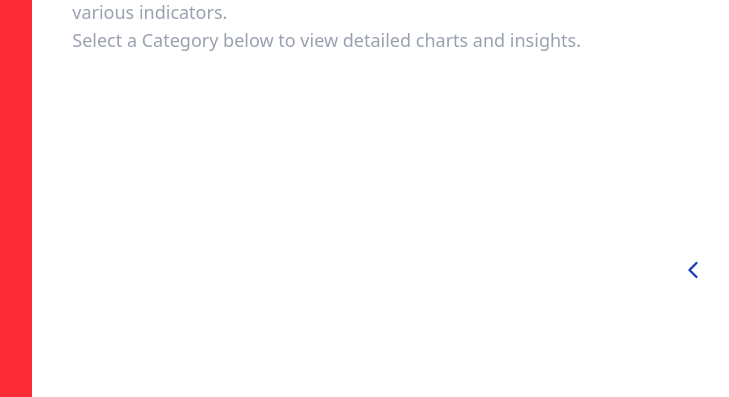
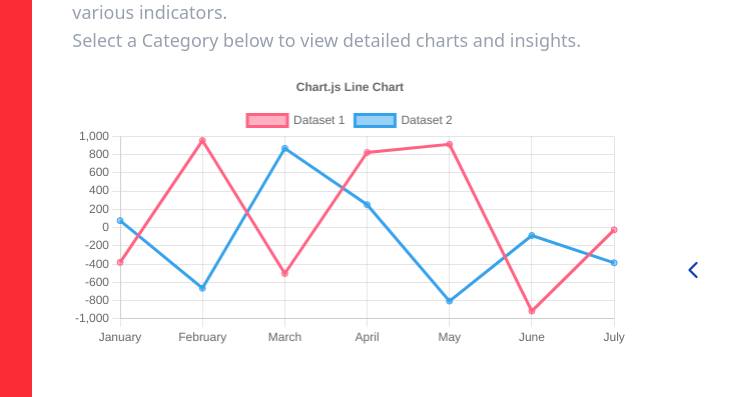
Before and after one commit to shawn-dsilva/environmental-indicator-viewer, a Next.js app: page /et-analysis in a window 1280 px wide. Both pictures are taken after a click on the button 63 px from the left and 400 px from the top of the page. Shown: the part 130-527 px from the top of the page, without its empty margins (5-734 px from the left). Built offline with nearby package versions, Linux system fonts and the light colour scheme.

Commit message:
react chartjs 2 basic line chart example working

```diff
--- a/app/components/LeftCardDrawer.tsx
+++ b/app/components/LeftCardDrawer.tsx
@@ -1,11 +1,9 @@
 "use client"
 import { Button } from '@/components/ui/button'
-import { ChevronDown, ChevronLeft, ChevronRight, ChevronUp } from 'lucide-react'
+import { ChevronDown, ChevronLeft, ChevronRight } from 'lucide-react'
 import React, { useState } from 'react'
-import InfoCard from './InfoCard'
-import { Tabs, TabsContent, TabsList, TabsTrigger } from "@/components/ui/tabs"
-import { Separator } from "@/components/ui/separator"
 import BackBtn from './BackBtn'
+import { LineChart } from './LineChart'
 
 
 
@@ -28,8 +26,9 @@
 
                     <p className='text-lg font-normal text-gray-400 '>Explore patterns and trends in water availability and usage across various indicators.</p>
                     <p className='text-lg font-normal text-gray-400  pb-4'>Select a Category below to view detailed charts and insights.</p>
+                    <LineChart />
+                </div>
 
-                </div>
 
             </div>
             <Button variant={"ghost"} size={"lg"} className='bg-white rounded-none rounded-r-lg my-auto! py-7! px-3! hover:bg-gray-200 text-blue-800 *:size-7! cursor-pointer' onClick={() => setToggle(!toggle)}>
--- /dev/null
+++ b/app/components/LineChart.tsx
@@ -0,0 +1,59 @@
+import {
+    Chart as ChartJS,
+    CategoryScale,
+    LinearScale,
+    PointElement,
+    LineElement,
+    Title,
+    Tooltip,
+    Legend,
+} from 'chart.js';
+import { Line } from 'react-chartjs-2';
+import { faker } from '@faker-js/faker';
+
+ChartJS.register(
+    CategoryScale,
+    LinearScale,
+    PointElement,
+    LineElement,
+    Title,
+    Tooltip,
+    Legend
+);
+
+export const options = {
+    responsive: true,
+    plugins: {
+        legend: {
+            position: 'top' as const,
+        },
+        title: {
+            display: true,
+            text: 'Chart.js Line Chart',
+        },
+    },
+};
+
+const labels = ['January', 'February', 'March', 'April', 'May', 'June', 'July'];
+
+export const data = {
+    labels,
+    datasets: [
+        {
+            label: 'Dataset 1',
+            data: labels.map(() => faker.number.float({ min: -1000, max: 1000 })),
+            borderColor: 'rgb(255, 99, 132)',
+            backgroundColor: 'rgba(255, 99, 132, 0.5)',
+        },
+        {
+            label: 'Dataset 2',
+            data: labels.map(() => faker.number.float({ min: -1000, max: 1000 })),
+            borderColor: 'rgb(53, 162, 235)',
+            backgroundColor: 'rgba(53, 162, 235, 0.5)',
+        },
+    ],
+};
+
+export function LineChart() {
+    return <Line options={options} data={data} />;
+}
--- a/package.json
+++ b/package.json
@@ -13,6 +13,7 @@
     "@radix-ui/react-separator": "^1.1.7",
     "@radix-ui/react-slot": "^1.2.3",
     "@radix-ui/react-tabs": "^1.1.13",
+    "chart.js": "^4.5.1",
     "class-variance-authority": "^0.7.1",
     "clsx": "^2.1.1",
     "lucide-react": "^0.548.0",
@@ -20,12 +21,14 @@
     "ol": "^10.6.1",
     "ol-ext": "^4.0.36",
     "react": "19.2.0",
+    "react-chartjs-2": "^5.3.1",
     "react-dom": "19.2.0",
     "react-openlayers": "^10.5.1",
     "tailwind-merge": "^3.3.1",
     "vaul": "^1.1.2"
   },
   "devDependencies": {
+    "@faker-js/faker": "^10.1.0",
     "@tailwindcss/postcss": "^4",
     "@types/node": "^20",
     "@types/react": "^19",
```
Also changed, not shown: 1 other file (tests, documents, lock files or other folders).
